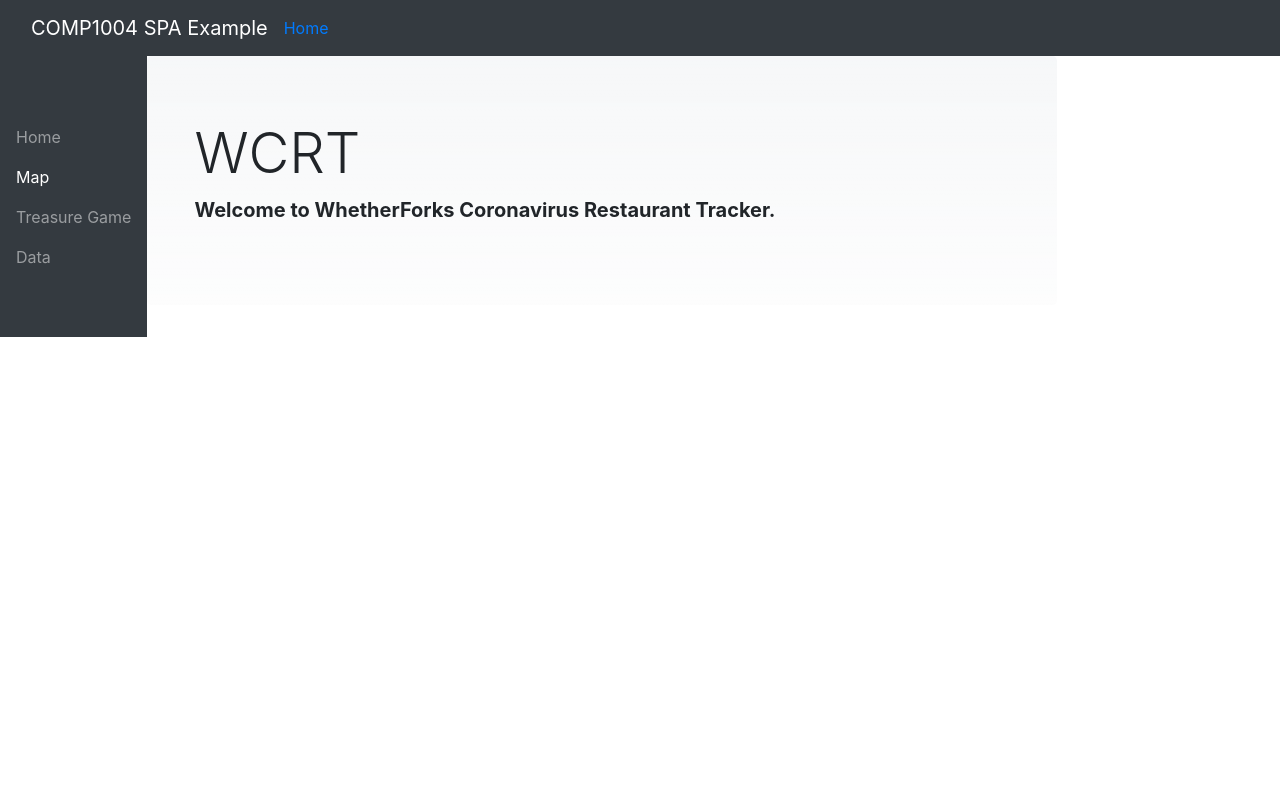
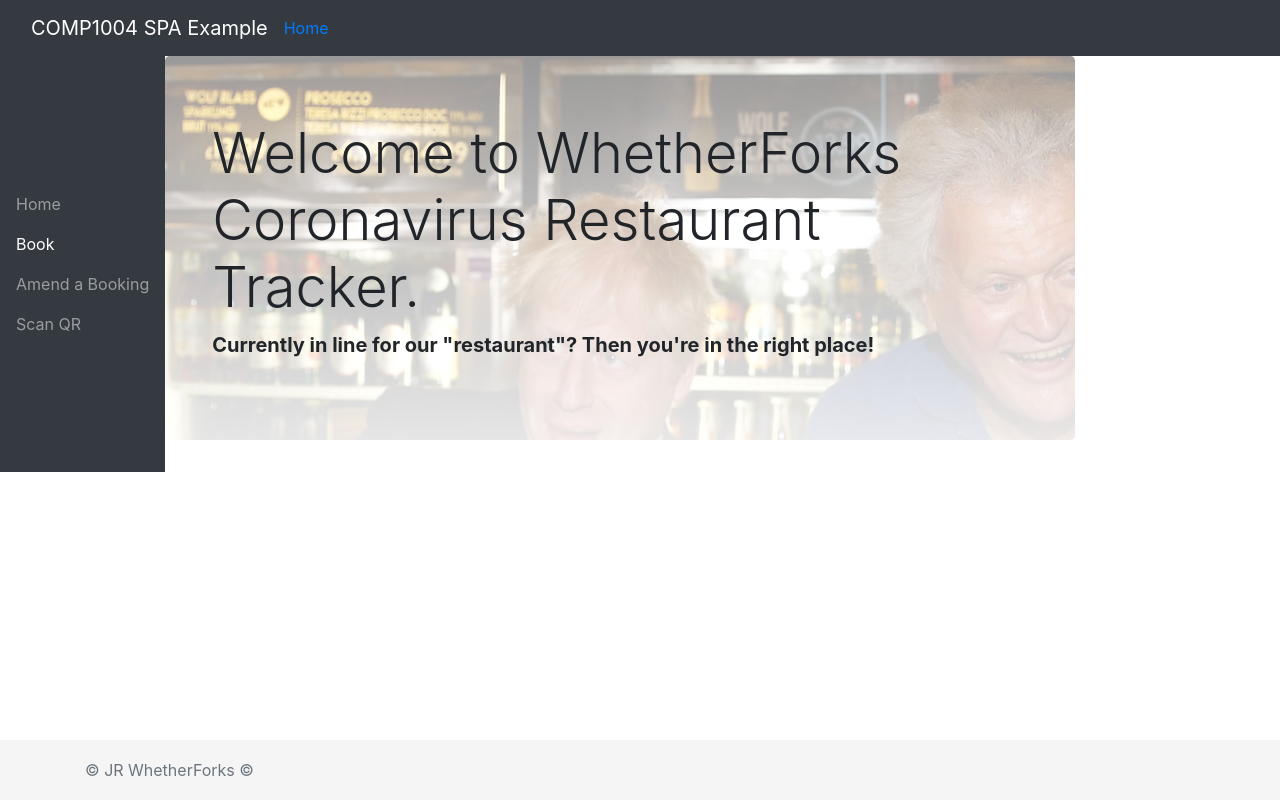
Before and after one commit to TractorStan/COMP-1004---Restaurant-Tracker, a plain HTML site: page wwwroot/index.html in a window 1280 px wide. Drawn offline with nearby package versions, Linux system fonts and the light colour scheme.

Commit message:
added more... stuff

```diff
--- a/wwwroot/index.html
+++ b/wwwroot/index.html
@@ -37,20 +37,21 @@
         <nav class="navbar navbar-dark bg-dark">
             <ul class="navbar-nav flex-column">
                 <li class="nav-item"><a class="nav-link" id="index">Home</a></li>
-                <li class="nav-item"><a class="nav-link active" href="#" id="map">Map</a></li>
-                <li class="nav-item"><a class="nav-link" href="#" id="treasure">Treasure Game</a></li>
-                <li class="nav-item"><a class="nav-link" href="#" id="data">Data</a></li>
+                <li class="nav-item"><a class="nav-link active" href="#" id="map">Book</a></li>
+                <li class="nav-item"><a class="nav-link" href="#" id="treasure">Amend a Booking</a></li>
+                <li class="nav-item"><a class="nav-link" href="#" id="data">Scan QR</a></li>
             </ul>
         </nav>
 
         <!-- /#sidebar -->
         <!-- Page Content -->
-        <div id="page-content-wrapper" class="col-10 pl-0">
-            <div class="jumbotron bg-cover" style="background-image: linear-gradient(to bottom, rgba(255,255,255,0.6) 0%,rgba(255,255,255,0.9) 100%), url(/img/SUShop.jpg)">
+        <div id="page-content-wrapper" class="col-10 pl-0" >
+            <div class="jumbotron bg-cover" style="background-image: linear-gradient(to bottom, rgba(255,255,255,0.6) 0%,rgba(255,255,255,0.9) 100%), url(/img/Boris.jpg)">
+
                 <div class="container">
-                    <h1 class="display-4">WCRT</h1>
+                    <h1 class="display-4">Welcome to WhetherForks Coronavirus Restaurant Tracker.</h1>
                     <p class="lead font-weight-bold">
-                        Welcome to WhetherForks Coronavirus Restaurant Tracker.
+                        Currently in line for our "restaurant"? Then you're in the right place!
                     </p>
                 </div>
             </div>
@@ -59,6 +60,28 @@
     </div>
 
 
+    <style>
+        .footer {
+            position: absolute;
+            bottom: 0;
+            width: 100%;
+            /* Set the fixed height of the footer here */
+            height: 60px;
+            line-height: 60px; /* Vertically center the text there */
+            background-color: #f5f5f5;
+        }
+    </style>
+    <footer class="footer">
+        <div class="container">
+            <span class="text-muted">
+                © JR WhetherForks ©
+            </span>
+        </div>
+    </footer>
+
+
+
+
     <!--<h1>Hello World!!!!!!!!!!!!!!!!!</h1>
     <p>Hopefully this works.</p>-->
 </body>
```
Also changed, not shown: wwwroot/img/Boris.jpg (added), wwwroot/img/RoxyChillin.png (added).
